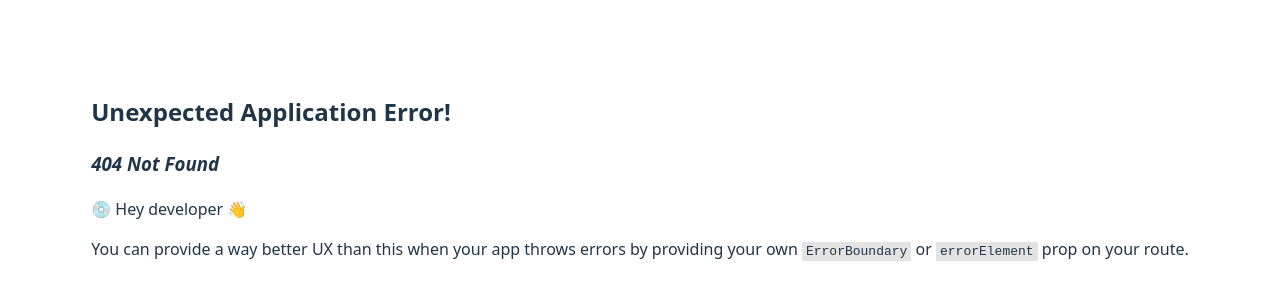
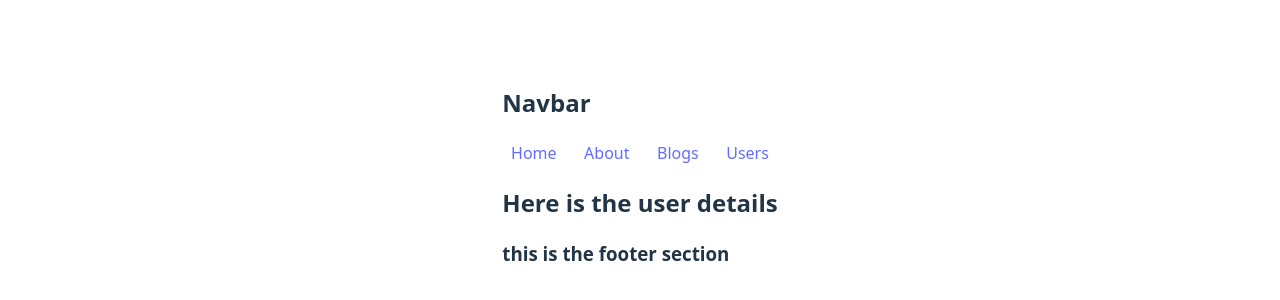
Before and after one commit to Amitkumersarkar/Nasted-Routes, a React (Vite) app: page /user/1 in a window 1280 px wide. Before the commit this address had no page. Shown: the part 224-524 px from the top of the page. Built offline with nearby package versions, Linux system fonts and the light colour scheme.

Commit message:
added new file

```diff
--- a/src/components/Header/Navbar.css
+++ b/src/components/Header/Navbar.css
@@ -1,5 +1,6 @@
 .style {
     display: flex;
     justify-content: space-around;
+    /* border: 1px solid red; */
     gap: 10px;
 }
--- a/src/components/User.jsx
+++ b/src/components/User.jsx
@@ -1,3 +1,4 @@
+import { Link } from "react-router-dom";
 
 const User = ({ user }) => {
     const { id, image, email, phone, name } = user;
@@ -8,6 +9,7 @@ const User = ({ user }) => {
             <p>{image}</p>
             <p>{email}</p>
             <p>{phone}</p>
+            <Link to={`/user/${id}`}>Show Details</Link>
         </div>
     );
 };
--- /dev/null
+++ b/src/components/UsersDetails.jsx
@@ -0,0 +1,11 @@
+
+const UsersDetails = () => {
+
+    return (
+        <div>
+            <h2>Here is the user details</h2>
+        </div>
+    );
+};
+
+export default UsersDetails;
--- a/src/main.jsx
+++ b/src/main.jsx
@@ -9,6 +9,7 @@ import {
 import About from './components/About';
 import Blogs from './components/Blogs';
 import Users from './components/Users';
+import UsersDetails from './components/UsersDetails';
 
 const router = createBrowserRouter([
   {
@@ -27,6 +28,10 @@ const router = createBrowserRouter([
         path: '/users',
         loader: () => fetch('https://jsonplaceholder.typicode.com/users'),
         element: <Users></Users>,
+      },
+      {
+        path: '/user/:userId',
+        element: <UsersDetails></UsersDetails>
       }
     ],
   },
```
